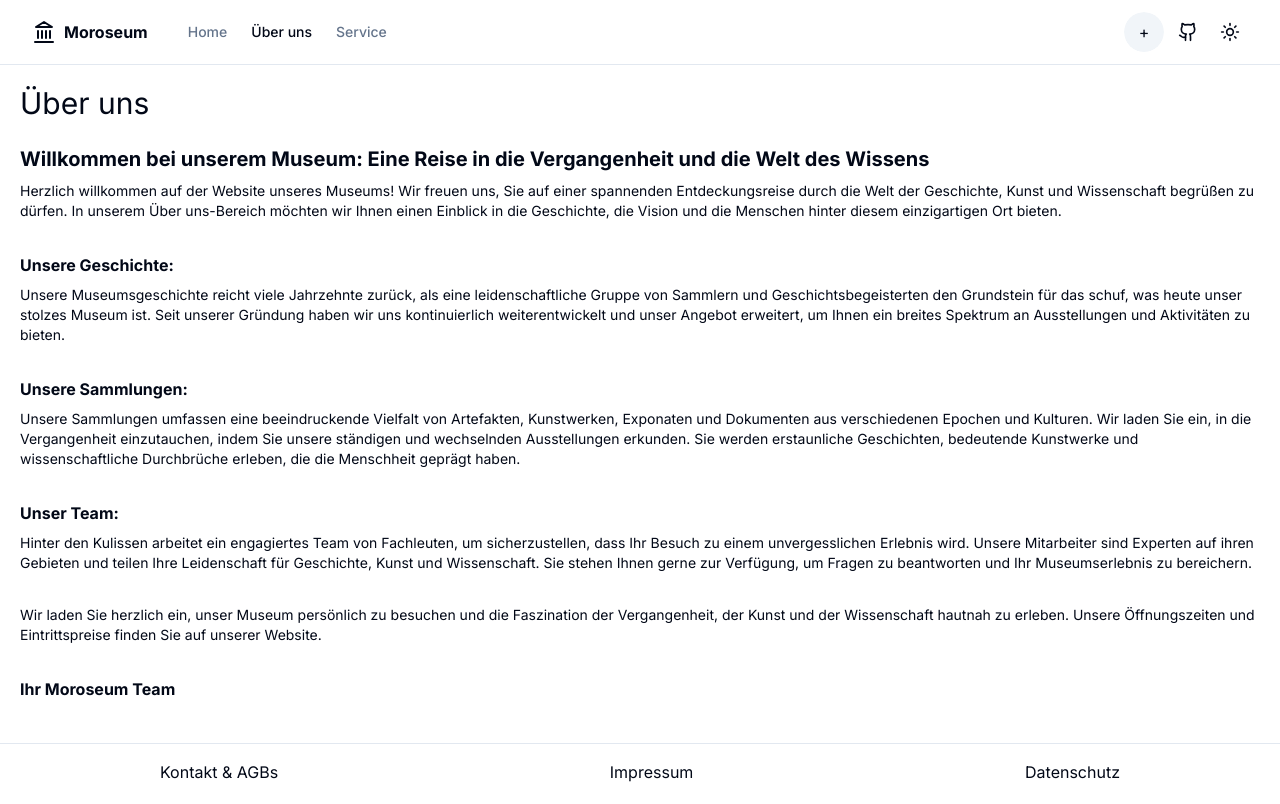
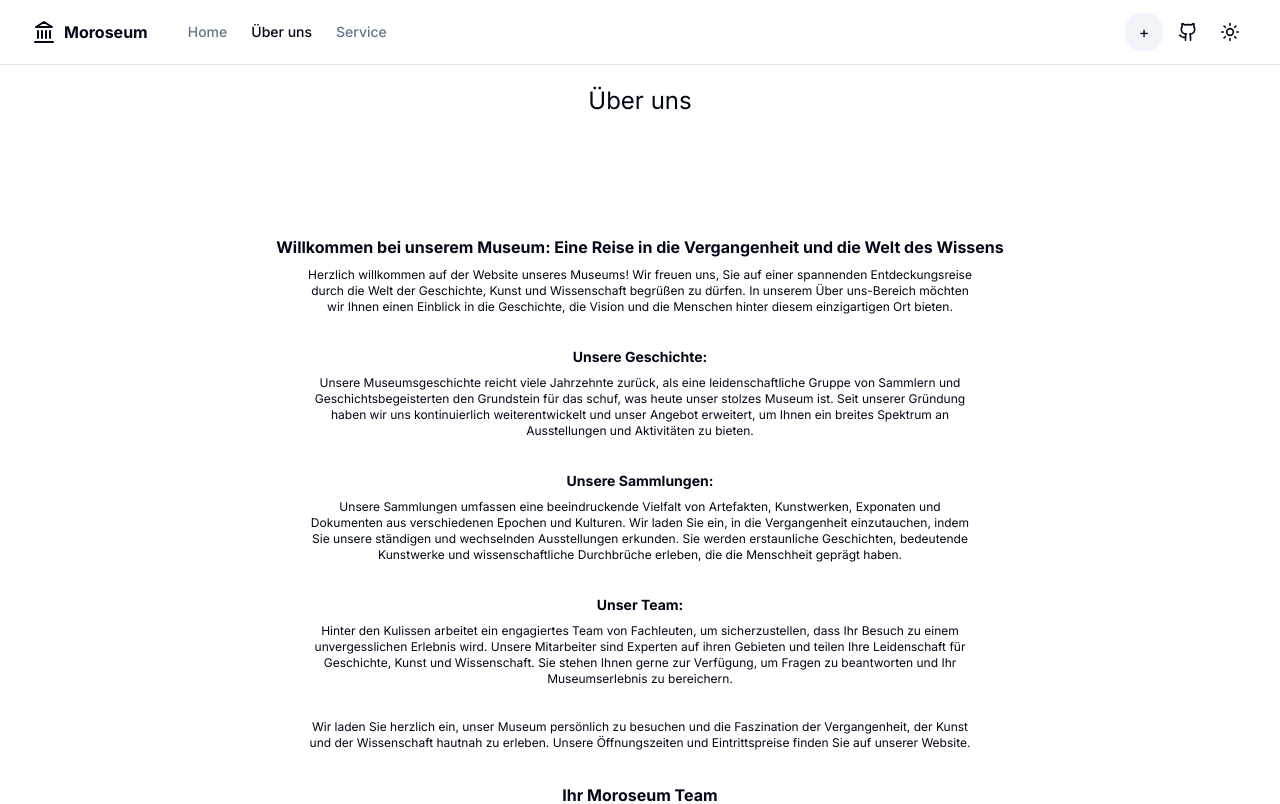
Before and after one commit to Marcel267/museum, a Next.js app: page /about-us in a window 1280 px wide. Shown: the top 804 px of the page. Built offline with nearby package versions, Linux system fonts and the light colour scheme.

Commit message:
Über uns Text

```diff
--- a/app/about-us/page.tsx
+++ b/app/about-us/page.tsx
@@ -2,47 +2,58 @@ import React from 'react'
 
 export default function AboutUs() {
   return (
-      <>
-      <h1 className='text-3xl'>Über uns</h1>
-          <div>
+      <div className="flex flex-col items-center justify-center h-screen">
+      <h1 className='text-2xl'>Über uns</h1>
+          <div className="flex flex-col items-center justify-center h-screen">
               <br/>
-              <h2 className='text-xl font-bold mb-2'>
+              <br/>
+              <h2 className='text-l font-bold mb-2'>
                 Willkommen bei unserem Museum: Eine Reise in die Vergangenheit und die Welt des Wissens
               </h2>
-              <h2 className='text-sm mb-2'>
+              <div className="max-w-2xl text-center">
+              <h2 className='text-xs mb-2'>
                   Herzlich willkommen auf der Website unseres Museums! Wir freuen uns, Sie auf einer spannenden Entdeckungsreise durch die Welt der Geschichte, Kunst und Wissenschaft begrüßen zu dürfen. In unserem Über uns-Bereich möchten wir Ihnen einen Einblick in die Geschichte, die Vision und die Menschen hinter diesem einzigartigen Ort bieten.
               </h2>
+              </div>
               <br/>
-              <h2 className='text-Base font-bold mb-2'>
+              <h2 className='text-sm font-bold mb-2'>
                   Unsere Geschichte:
               </h2>
-              <h2 className='text-sm mb-2'>
+              <div className="max-w-2xl text-center">
+              <h2 className='text-xs mb-2'>
                   Unsere Museumsgeschichte reicht viele Jahrzehnte zurück, als eine leidenschaftliche Gruppe von Sammlern und Geschichtsbegeisterten den Grundstein für das schuf, was heute unser stolzes Museum ist. Seit unserer Gründung haben wir uns kontinuierlich weiterentwickelt und unser Angebot erweitert, um Ihnen ein breites Spektrum an Ausstellungen und Aktivitäten zu bieten.
               </h2>
+              </div>
               <br/>
-              <h2 className='text-Base font-bold mb-2'>
+              <h2 className='text-sm font-bold mb-2'>
                   Unsere Sammlungen:
               </h2>
-              <h2 className='text-sm mb-2'>
+              <div className="max-w-2xl text-center">
+              <h2 className='text-xs mb-2'>
                   Unsere Sammlungen umfassen eine beeindruckende Vielfalt von Artefakten, Kunstwerken, Exponaten und Dokumenten aus verschiedenen Epochen und Kulturen. Wir laden Sie ein, in die Vergangenheit einzutauchen, indem Sie unsere ständigen und wechselnden Ausstellungen erkunden. Sie werden erstaunliche Geschichten, bedeutende Kunstwerke und wissenschaftliche Durchbrüche erleben, die die Menschheit geprägt haben.
               </h2>
+              </div>
               <br/>
-              <h2 className='text-Base font-bold mb-2'>
+              <h2 className='text-sm font-bold mb-2'>
                   Unser Team:
               </h2>
-              <h2 className='text-sm mb-2'>
+              <div className="max-w-2xl text-center">
+              <h2 className='text-xs mb-2'>
                   Hinter den Kulissen arbeitet ein engagiertes Team von Fachleuten, um sicherzustellen, dass Ihr Besuch zu einem unvergesslichen Erlebnis wird. Unsere Mitarbeiter sind Experten auf ihren Gebieten und teilen Ihre Leidenschaft für Geschichte, Kunst und Wissenschaft. Sie stehen Ihnen gerne zur Verfügung, um Fragen zu beantworten und Ihr Museumserlebnis zu bereichern.
               </h2>
+              </div>
               <br/>
-              <h2 className='text-sm mb-2'>
+              <div className="max-w-2xl text-center">
+              <h2 className='text-xs mb-2'>
                   Wir laden Sie herzlich ein, unser Museum persönlich zu besuchen und die Faszination der Vergangenheit, der Kunst und der Wissenschaft hautnah zu erleben. Unsere Öffnungszeiten und Eintrittspreise finden Sie auf unserer Website.
               </h2>
+              </div>
               <br/>
               <h2 className='text-Base font-bold mb-2'>
                   Ihr Moroseum Team
               </h2>
 
           </div>
-      </>
+      </div>
   )
 }
```
